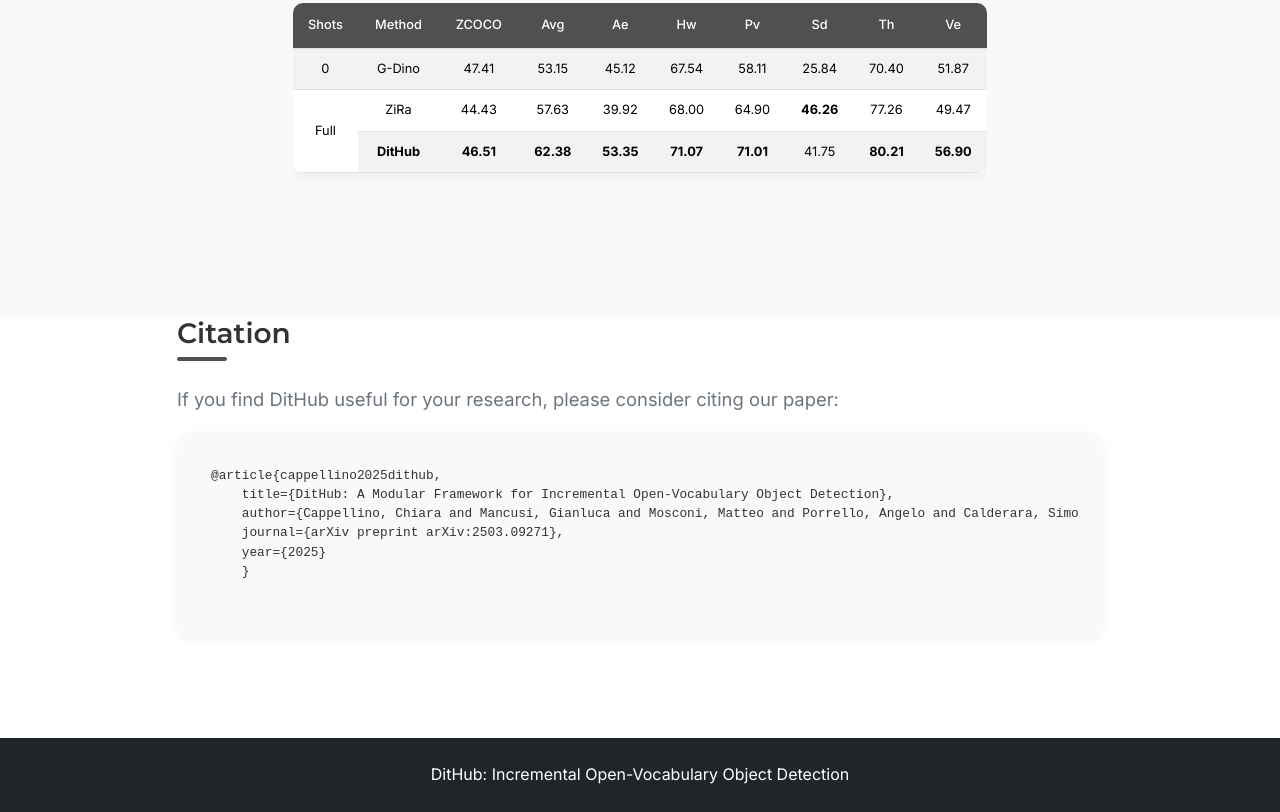
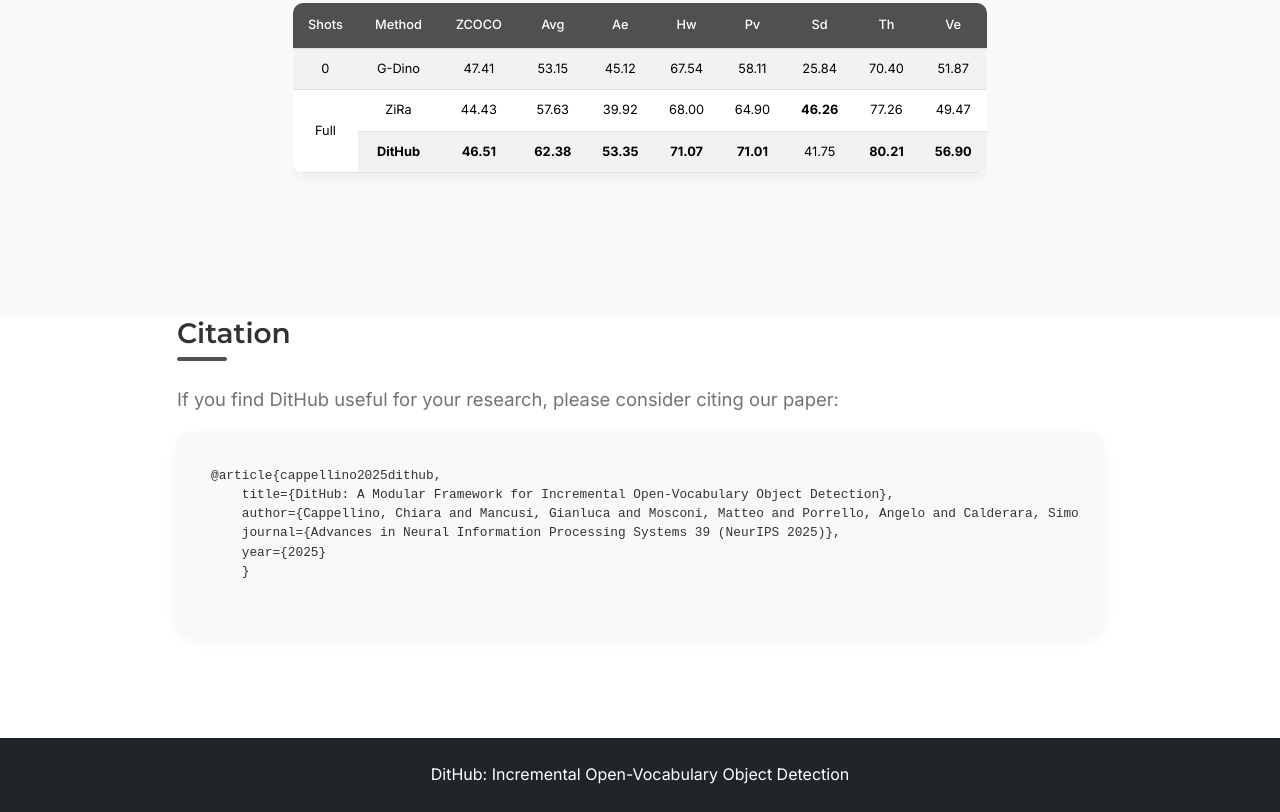
Before and after one commit to aimagelab/DitHub, a plain HTML site: page index.html in a window 1280 px wide. Shown: the part 4266-5078 px from the top of the page. Drawn offline with nearby package versions, Linux system fonts and the light colour scheme.

Commit message:
update article

```diff
--- a/index.html
+++ b/index.html
@@ -534,7 +534,7 @@
 @article{cappellino2025dithub,
     title={DitHub: A Modular Framework for Incremental Open-Vocabulary Object Detection},
     author={Cappellino, Chiara and Mancusi, Gianluca and Mosconi, Matteo and Porrello, Angelo and Calderara, Simone and Cucchiara, Rita},
-    journal={arXiv preprint arXiv:2503.09271},
+    journal={Advances in Neural Information Processing Systems 39 (NeurIPS 2025)},
     year={2025}
     }
                             </pre>
```
